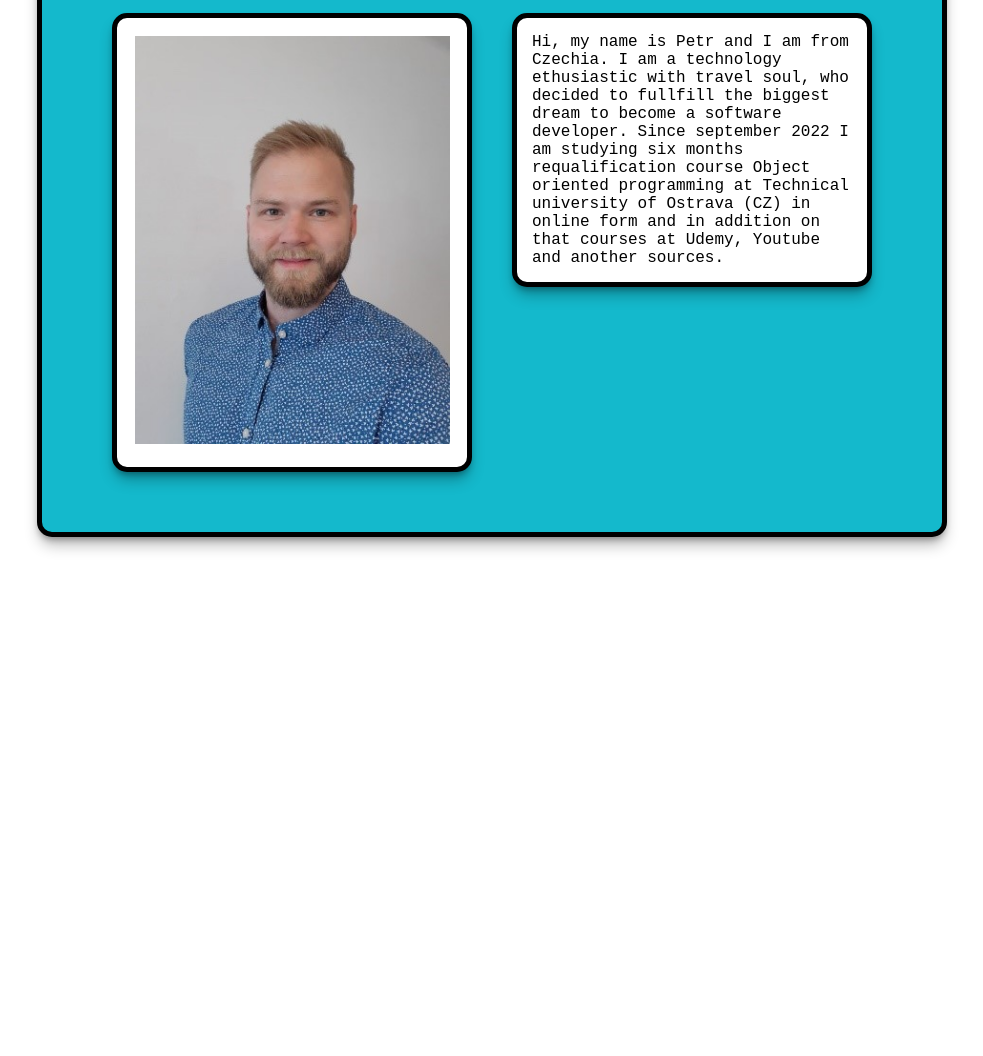
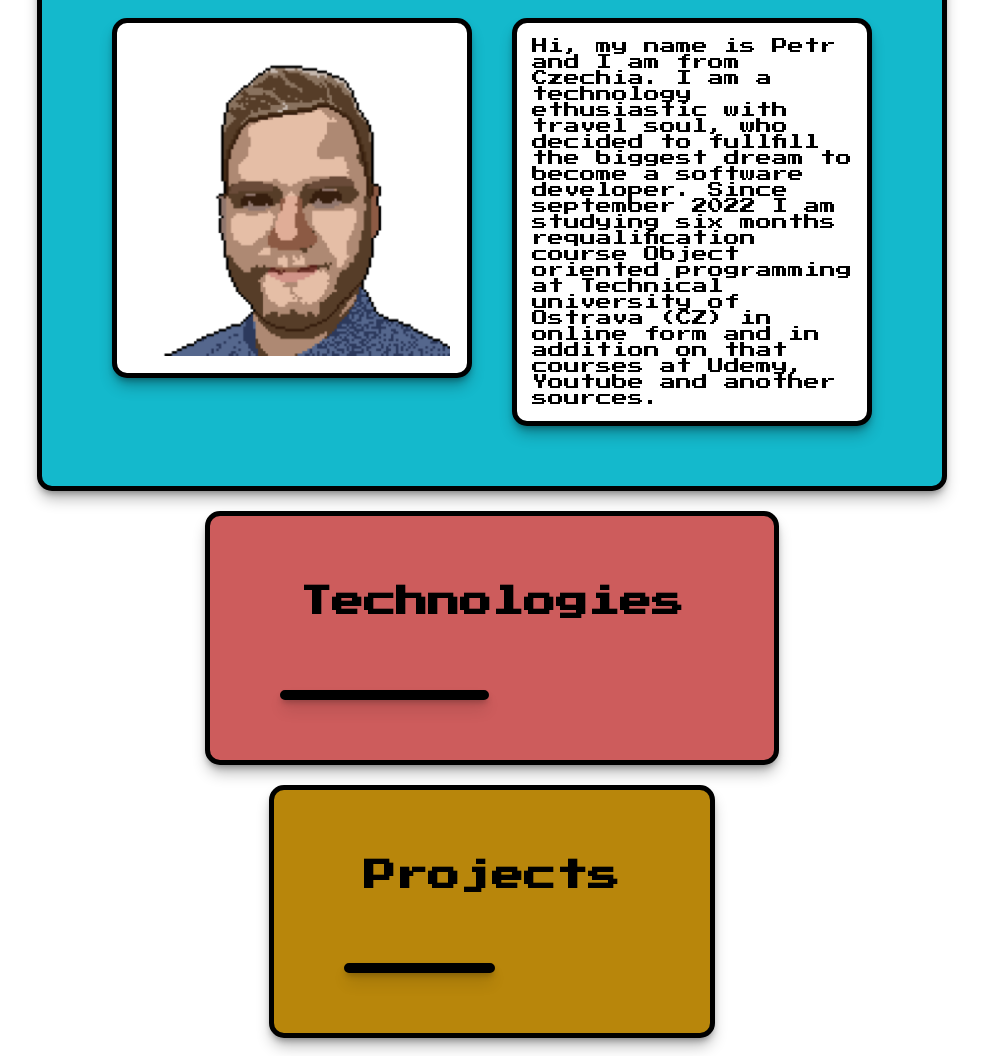
Before and after one commit to Vinega23/PortfolioVinega, a plain HTML site: page Index.html in a window 1280 px wide. Shown: the part 178-1234 px from the top of the page, without its empty margins (148-1131 px from the left). Before the commit the page ends 800 px from the top, so only its background shows below. Drawn offline with Linux system fonts and the light colour scheme.

Commit message:
pixelaized, added pic, containers

```diff
--- a/CSS/app.css
+++ b/CSS/app.css
@@ -1,27 +1,28 @@
 /* GENERAL */
+@import url(https://fonts.googleapis.com/css?family=Press+Start+2P:regular);
 body{
+
     background: white;
-    font-family: monospace,sans-serif;
-}
-.content{
+    font-family:'Press Start 2P', monospace,sans-serif;
     display: flex;
     flex-direction: column;
     align-items: center;
     justify-content: center;
 }
-/* CONTAINER */
+
+    /* ABOUT ME */
 h1{
     text-align: center;
     padding: 40px;
     margin-top: -20px;
 }
-.container{
+.containerAboutMe{
     background: rgb(20, 185, 204);
     float:center;
     max-width: 800px;
     max-height: 100%;
     padding: 1rem;
-    margin: auto 20px;
+    margin: 10px 20px;
     overflow-x: hidden;
     border:solid 5px black;
     border-radius: 15px;
@@ -29,7 +30,7 @@ h1{
     padding: 50px;
 
 }
-/* BOXES    */
+/* BOXES*/
 
 .box{
     float:left;
@@ -57,16 +58,45 @@ h1{
 }
 .profile .box{
     /* height: 330px; */
-
 }
 .portrait img{
     position: relative;
     width: 90%;
     margin: 5%;
 
-
 }
 .portrait .box{
 
+}
+/* SKILLS */
+
+.containerSkills{
+    background:indianred;
+    float:center;
+    max-width: 800px;
+    max-height: 100%;
+    padding: 1rem;
+    margin: 10px 20px;
+    overflow-x: hidden;
+    border:solid 5px black;
+    border-radius: 15px;
+    box-shadow: 0 10px 15px -3px rgb(0 0 0 / 30%), 0 4px 6px -2px rgb(0 0 0 / 30%);
+    padding: 50px;
 
 }
+/* PROJECTS */
+
+.containerProjects{
+    background:darkgoldenrod;
+    float:center;
+    max-width: 800px;
+    max-height: 100%;
+    padding: 1rem;
+    margin: 10px 20px;
+    overflow-x: hidden;
+    border:solid 5px black;
+    border-radius: 15px;
+    box-shadow: 0 10px 15px -3px rgb(0 0 0 / 30%), 0 4px 6px -2px rgb(0 0 0 / 30%);
+    padding: 50px;
+
+}
--- a/Index.html
+++ b/Index.html
@@ -7,13 +7,13 @@
     <title>Petr Vitecek CV</title>
     <link rel="stylesheet" href="./CSS/app.css">
 </head>
+
 <body>
-    <div class = "content">
-        <div class = "container">
+        <div class = "containerAboutMe">
             <h1>Petr Vitecek</h1>
             <div class = "portrait">
                 <div class="box">
-                    <img src="./IMAGES/foto.jpg" alt="Portrait">
+                    <img src="./IMAGES/PixelMe.png" alt="Portrait">
                 </div>
             </div>
             <div class = "profile">
@@ -27,6 +27,21 @@
                 </div>
             </div>
         </div>
-    </div>
+        <div class = containerSkills>
+            <h1>Technologies</h1>
+            <div class = "icons">
+                <div class="box">
+
+                </div>
+            </div>
+        </div>
+        <div class = containerProjects>
+            <h1>Projects</h1>
+            <div class = "icons">
+                <div class="box">
+
+                </div>
+            </div>
+        </div>
 </body>
 </html>
```
Also changed, not shown: IMAGES/PixelMe.png (added), IMAGES/PixelMeV2.png (added).
